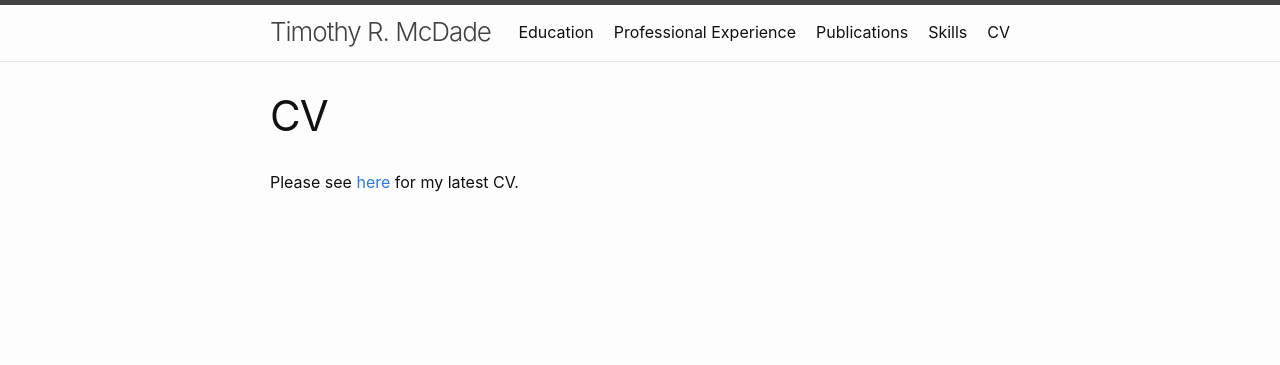
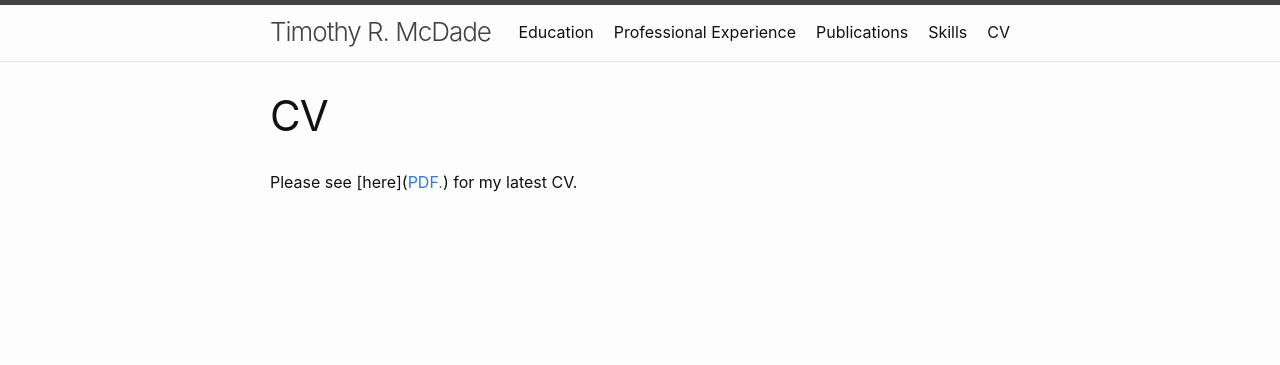
Before and after one commit to trmcdade/trmcdade.github.io, a Jekyll site: the page built from cv.md, in a window 1280 px wide. Shown: the top 365 px of the page. Built offline with Jekyll 4.4.1, drawn with Linux system fonts in a browser that asks for light colours; our own code applies the rules of GitHub Pages for plain Markdown files; part of the change alters nothing that is shown.

Commit message:
Update cv.md
try hosting it on the site.

```diff
--- a/cv.md
+++ b/cv.md
@@ -3,4 +3,5 @@
 title: CV
 ---
 
-Please see [here](https://github.com/trmcdade/trmcdade.github.io/files/5821192/McDade_CV.pdf) for my latest CV.
+<!-- Please see [here](https://github.com/trmcdade/trmcdade.github.io/files/5821192/McDade_CV.pdf) for my latest CV. -->
+Please see [here](<a href="trmcdade.github.io/assets/cv/McDade_CV.pdf" target="_blank">PDF.</a>) for my latest CV.
```
